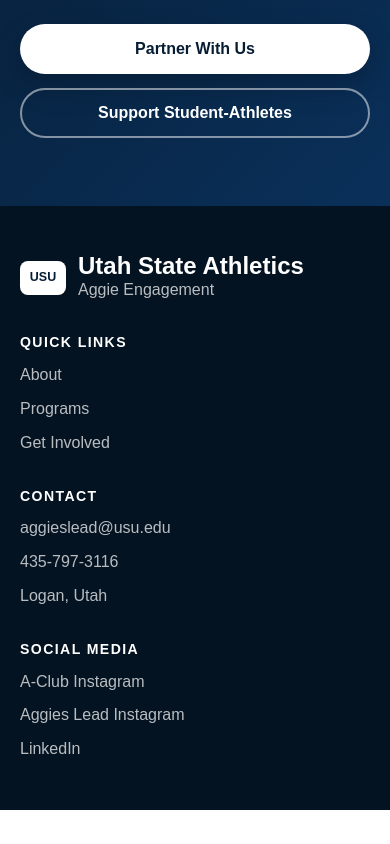
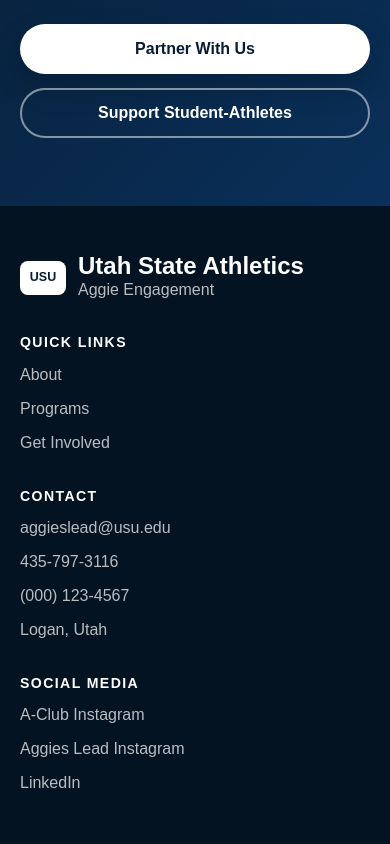
Before and after one commit to aggie-engagement/aggie-engagement-landing-page, a website: page aggie-engagement/index.html in a window 390 px wide. Shown: the part 7783-8627 px from the top of the page. Before the commit the page ends 8593 px from the top, so only its background shows below. Drawn offline with Linux system fonts and the light colour scheme.

Commit message:
Test footer phone update

```diff
--- a/aggie-engagement/index.html
+++ b/aggie-engagement/index.html
@@ -253,6 +253,7 @@
         <h3>Contact</h3>
         <a href="mailto:aggieslead@usu.edu">aggieslead@usu.edu</a>
         <a href="tel:4357973116">435-797-3116</a>
+        <a href="tel:0001234567">(000) 123-4567</a>
         <a href="#contact">Logan, Utah</a>
       </div>
       <div class="footer-column">
```
